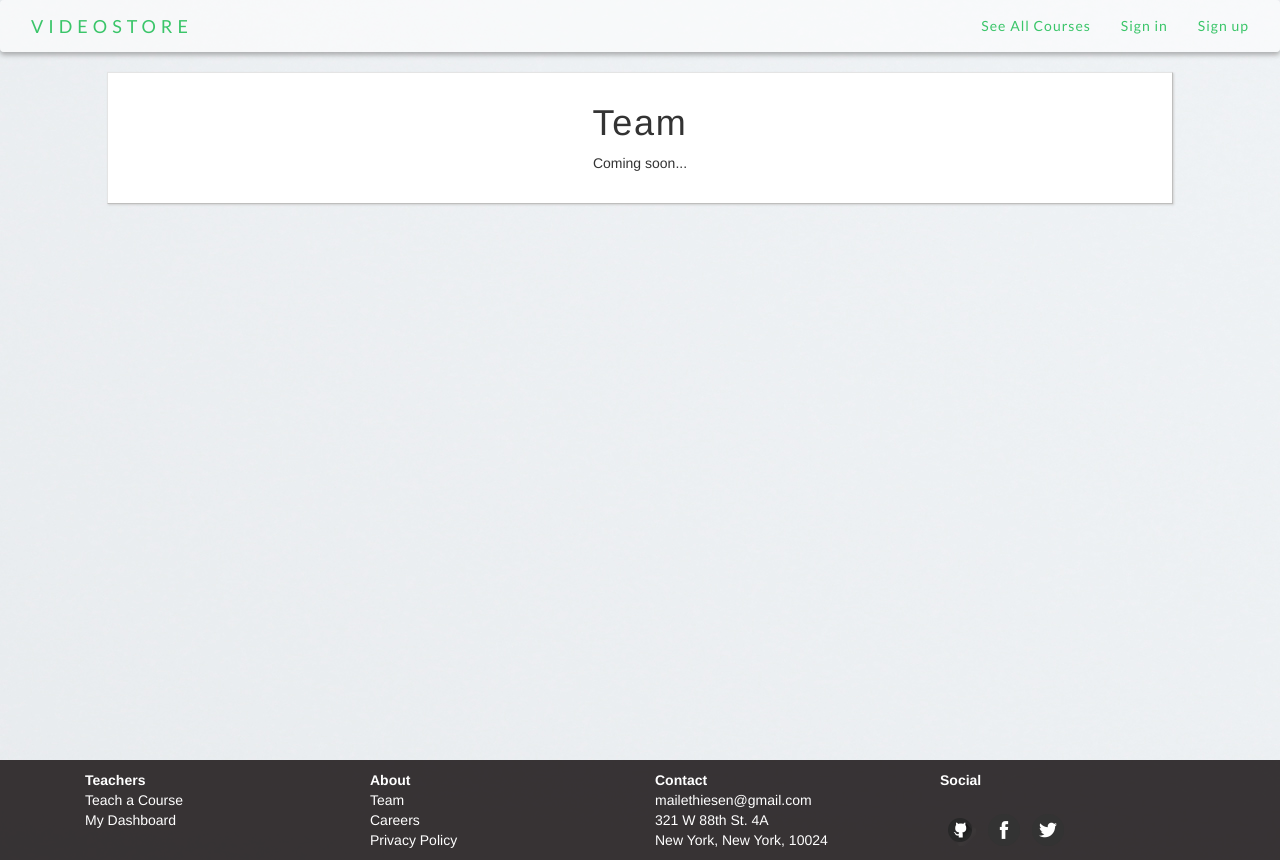
After one commit to mailethiesen/videostore, a Rails app: page /team in a window 1280 px wide. The commit adds this page. Run offline with Rails 7, Linux system fonts and the light colour scheme; style sheets or scripts are compiled from the project's sources; parts of the project's set-up code (start-up, migrations or seed data) failed here and were passed over; some libraries are stand-ins or nearby versions.

Commit message:
added static pages for privacy, team, and careers

```diff
--- a/app/controllers/static_pages_controller.rb
+++ b/app/controllers/static_pages_controller.rb
@@ -1,4 +1,13 @@
 class StaticPagesController < ApplicationController
   def index
   end
+
+  def privacy
+  end
+
+  def careers
+  end
+
+  def team
+  end
 end
--- a/app/views/layouts/application.html.erb
+++ b/app/views/layouts/application.html.erb
@@ -72,11 +72,11 @@
     <div class="col-xs-12 col-sm-3">
       <b>About</b>
       <br />
-      <%= link_to 'Team', '#' %>
+      <%= link_to 'Team', team_path %>
       <br />
-      <%= link_to 'Careers', '#' %>
+      <%= link_to 'Careers', careers_path %>
       <br />
-      <%= link_to 'Privacy Policy', '#' %>
+      <%= link_to 'Privacy Policy', privacy_path %>
     </div>
 
     <div class="col-xs-12 col-sm-3">
--- /dev/null
+++ b/app/views/static_pages/team.html.erb
@@ -0,0 +1,11 @@
+<br />
+
+<div class="booyah-box col-xs-10 col-xs-offset-1">
+  <h1>Team</h1>
+
+  <p>
+    Coming soon...
+  </p>
+
+
+</div>
--- a/config/routes.rb
+++ b/config/routes.rb
@@ -2,6 +2,9 @@ Rails.application.routes.draw do
   devise_for :users
   resource :dashboard, only: [:show]
   root 'static_pages#index'
+  get 'privacy', to: 'static_pages#privacy'
+  get 'careers', to: 'static_pages#careers'
+  get 'team', to: 'static_pages#team'
   resources :courses, only: [:index, :show] do
     resources :enrollments, only: :create
   end
```
Also changed, not shown: app/views/static_pages/careers.html.erb (added, +11 -0 lines), app/views/static_pages/privacy.html.erb (added, +11 -0 lines).
